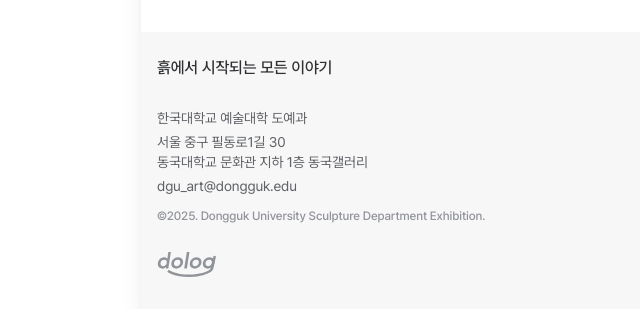
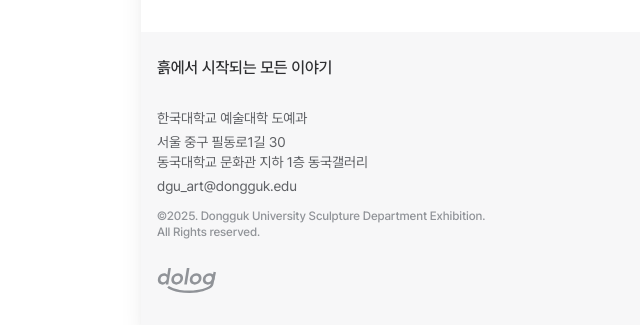
Before and after one commit to DoLog-Team/DoLog-FE, a Next.js app in the folder apps/client/: page /1 in a window 1280 px wide. Shown: the part 816-1141 px from the top of the page, without its empty margins (229-869 px from the left). Built offline with nearby package versions, Linux system fonts and the light colour scheme; no server answers.

Commit message:
fix: copyright 원복

```diff
--- a/apps/client/components/common/Footer/SchoolFooter.tsx
+++ b/apps/client/components/common/Footer/SchoolFooter.tsx
@@ -34,7 +34,8 @@ export default function SchoolFooter({
 				</div>
 				<div className="h-3 w-full" />
 				<p className="text-lightest text-body3-bold">
-					{copyright}
+					{copyright} <br />
+					All Rights reserved.
 				</p>
 				<div className="h-7 w-full" />
 				<Image src={logoSrc || "/images/logo.svg"} alt={`${title} Logo`} width={60} height={18} />
```
